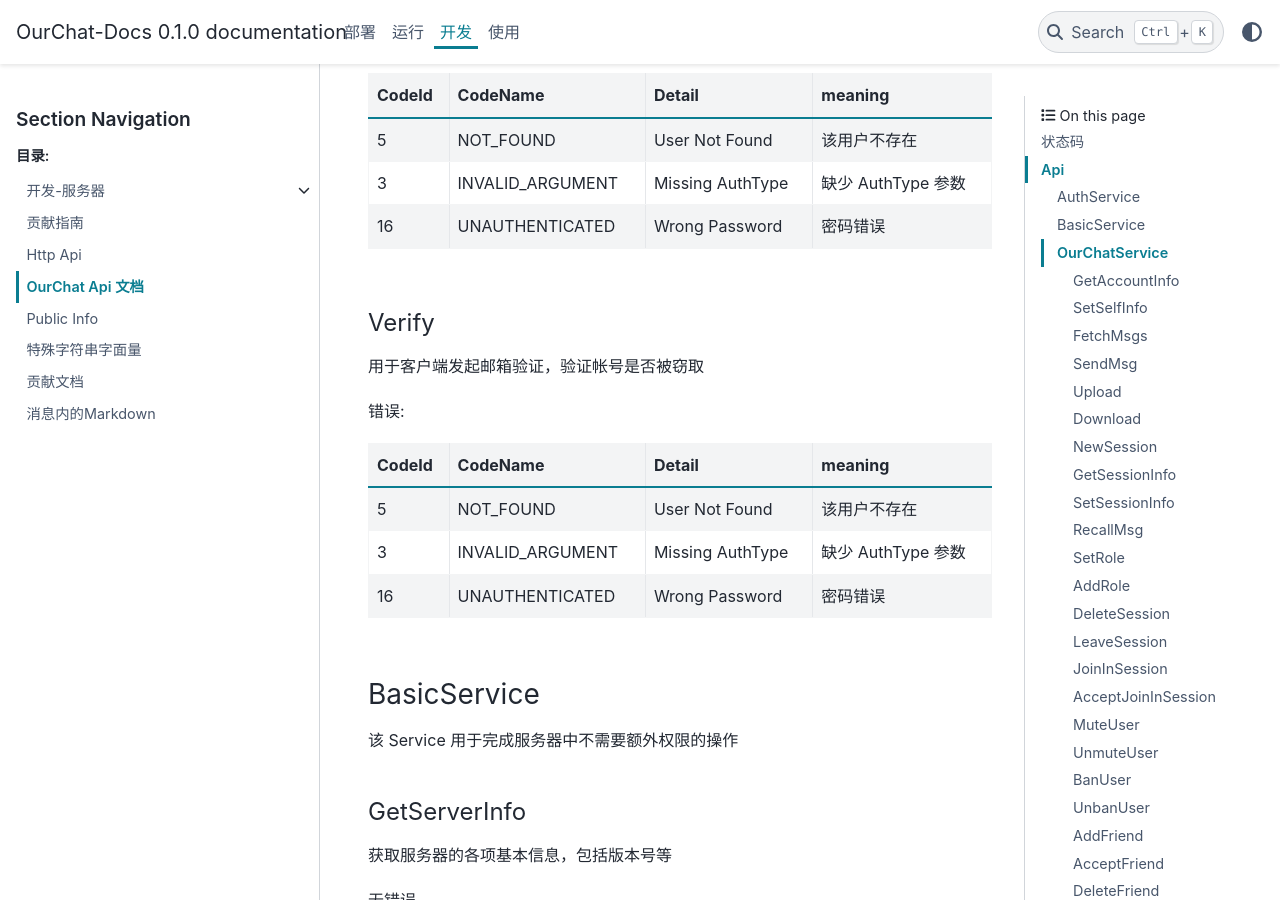
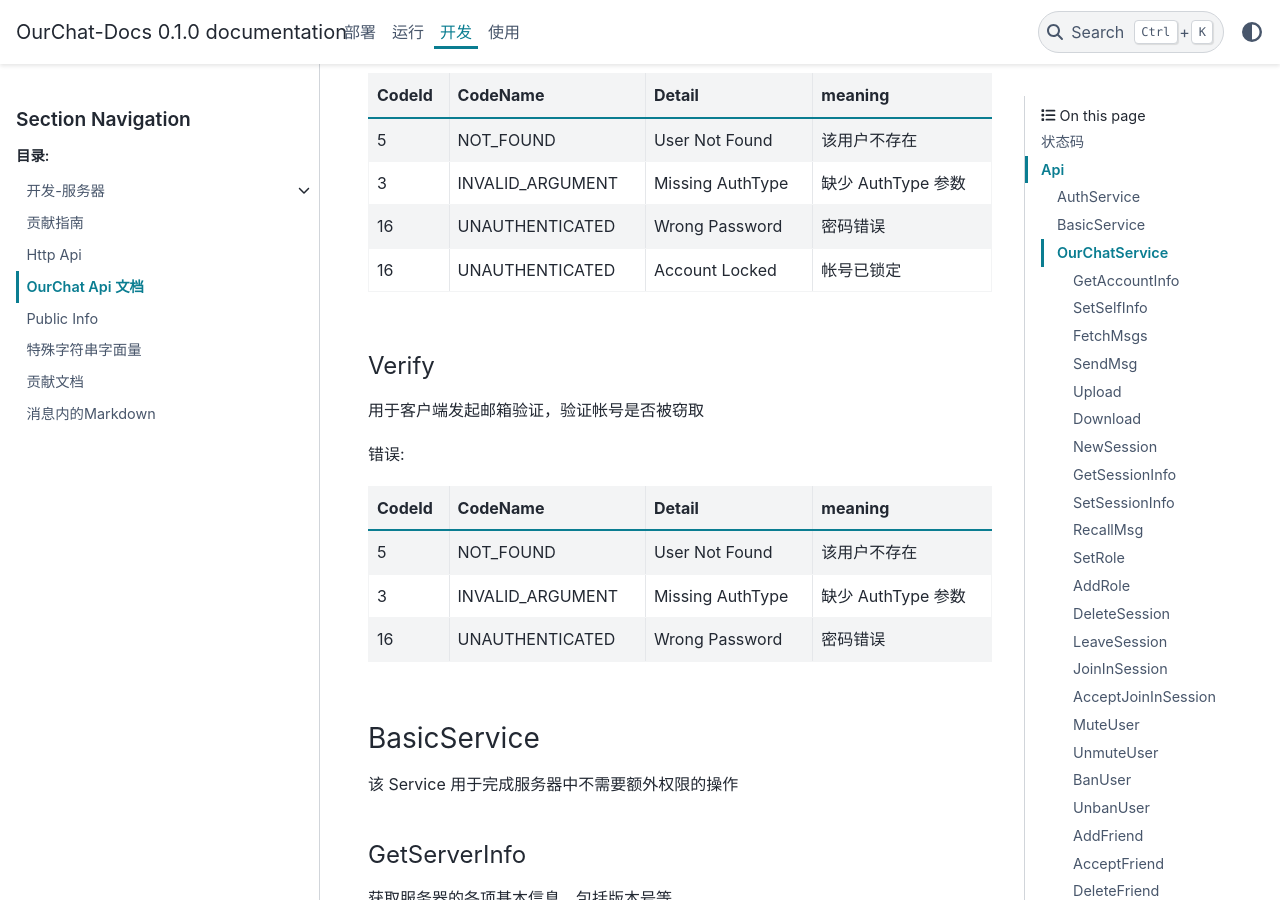
Before and after one commit to SkyUOI/OurChat-Docs, a Sphinx documentation site: the page built from docs/source/docs/development/api.md, in a window 1280 px wide and 900 px high, scrolled down 1438 px. Built offline with Sphinx 7.4.7 and the PyData theme 0.15.4, drawn with Linux system fonts in a browser that asks for light colours.

Commit message:
update deps

```diff
--- a/docs/source/docs/development/api.md
+++ b/docs/source/docs/development/api.md
@@ -46,6 +46,7 @@
 | 5      | NOT_FOUND        | User Not Found   | 该用户不存在       |
 | 3      | INVALID_ARGUMENT | Missing AuthType | 缺少 AuthType 参数 |
 | 16     | UNAUTHENTICATED  | Wrong Password   | 密码错误           |
+| 16     | UNAUTHENTICATED  | Account Locked   | 帐号已锁定         |
 
 #### Verify
 
@@ -126,7 +127,7 @@
 | :----- | :--------------- | :------------------ | :---------------------------- |
 | 6      | ALREADY_EXISTS   | Conflict            | 信息冲突(如:新的 ocid 被占用) |
 | 3      | INVALID_ARGUMENT | Ocid Too Long       | 新的 ocid 太长                |
-| 3      | INVALID_ARGUMENT | Status Too Long     | 新的 Status 太长                |
+| 3      | INVALID_ARGUMENT | Status Too Long     | 新的 Status 太长              |
 | 3      | INVALID_ARGUMENT | Username Is Invalid | 用户名非法，例如过长或为空    |
 
 #### FetchMsgs
```
Also changed, not shown: requirements.txt (+22 -24 lines), 2 other files.
